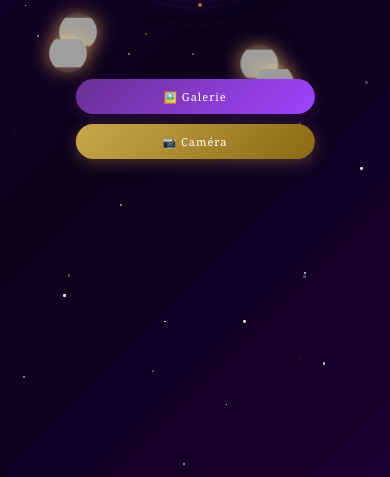
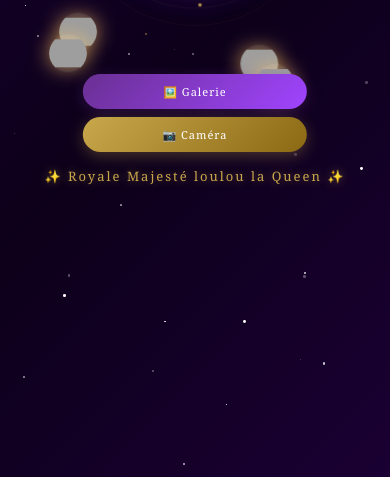
Before and after one commit to douaa0928/lin, a plain HTML site: page index.html in a window 390 px wide. Shown: the part 367-844 px from the top of the page. Drawn offline with Linux system fonts and the light colour scheme; grey boxes are pictures that could not be loaded.

Commit message:
Update index.html

```diff
--- a/index.html
+++ b/index.html
@@ -202,16 +202,18 @@
         /* Titre */
         .title {
             position: absolute;
-            bottom: -14%;
+            bottom: -30%;
             left: 50%;
             transform: translateX(-50%);
             color: #c9a84c;
-            font-size: clamp(16px, 4vw, 22px);
+            font-size: clamp(14px, 3.5vw, 20px);
             text-align: center;
             text-shadow: 0 0 10px rgba(201, 168, 76, 0.5);
             white-space: nowrap;
             letter-spacing: 2px;
-        }
+            width: 100%;
+            padding: 0 10px;
+}
 
         /* Étoiles de fond */
         .stars {
@@ -240,8 +242,9 @@
 
         /* Boutons upload */
         .upload-buttons {
+
             position: absolute;
-            bottom: -22%;
+            bottom: -20%;
             left: 50%;
             transform: translateX(-50%);
             display: flex;
@@ -327,6 +330,7 @@
 
         /* === MOBILE RESPONSIVE === */
         @media (max-width: 480px) {
+
             body {
                 align-items: flex-start;
                 padding-top: 12vh;
@@ -356,12 +360,18 @@
             .upload-buttons {
                 flex-direction: column;
                 align-items: center;
-                bottom: -28%;
+                bottom: -26%;
+                gap: 8px;
             }
 
             .upload-btn {
-                width: 80%;
+                width: 75%;
                 text-align: center;
+            }
+
+            .title {
+                bottom: -36%;
+                font-size: clamp(13px, 3.2vw, 18px);
             }
         }
 
@@ -498,7 +508,7 @@
         </div>
 
         <!-- Titre -->
-        <div class="title">✨ Royale Majesté ✨</div>
+        <div class="title">✨ Royale Majesté loulou la Queen ✨</div>
 
         <!-- Boutons upload -->
         <div class="upload-buttons" id="uploadBtn">
@@ -513,7 +523,15 @@
         </div>
     </div>
 
+
+
+
+
     <script>
+
+
+
+
         // ============================================
         // VÉRIFICATION DES GIFs AU CHARGEMENT
         // ============================================
@@ -645,11 +663,14 @@
             const uploadButtons = document.querySelector('.upload-buttons');
             const title = document.querySelector('.title');
 
-            if (availableSpace < 120) {
-                uploadButtons.style.bottom = '-32%';
-                title.style.bottom = '-18%';
+            if (availableSpace < 150) {
+                uploadButtons.style.bottom = '-28%';
+                title.style.bottom = '-38%';
+            } else if (availableSpace < 120) {
+                uploadButtons.style.bottom = '-26%';
+                title.style.bottom = '-36%';
             }
-        }
+}
 
         window.addEventListener('resize', adjustLayout);
         window.addEventListener('load', adjustLayout);
```
